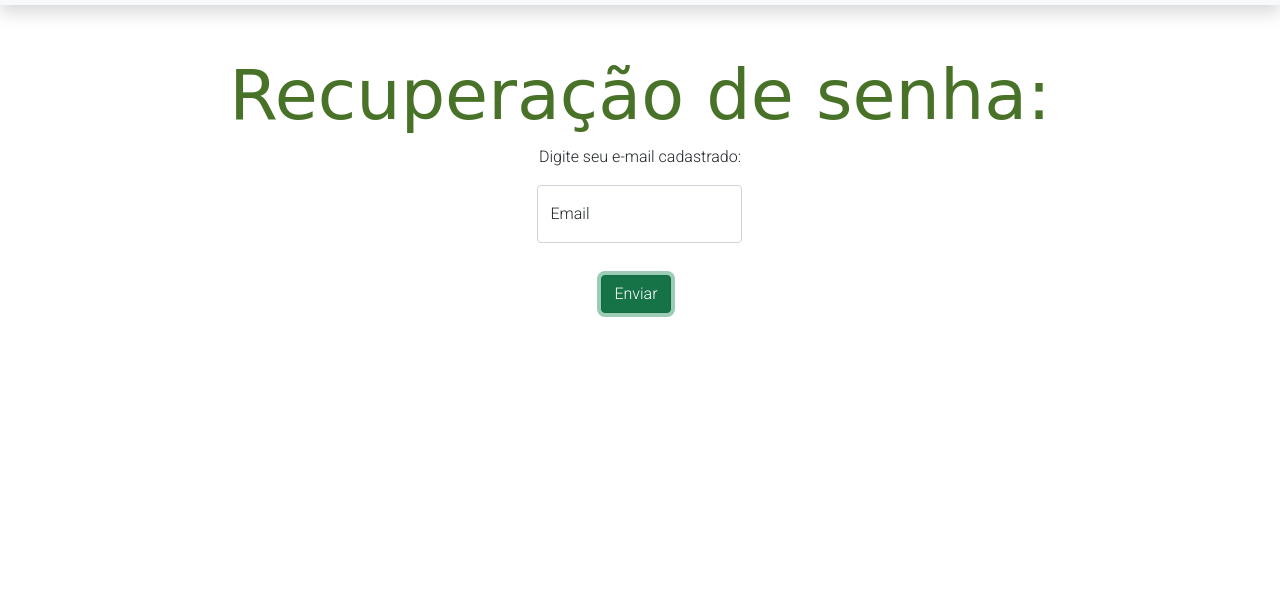
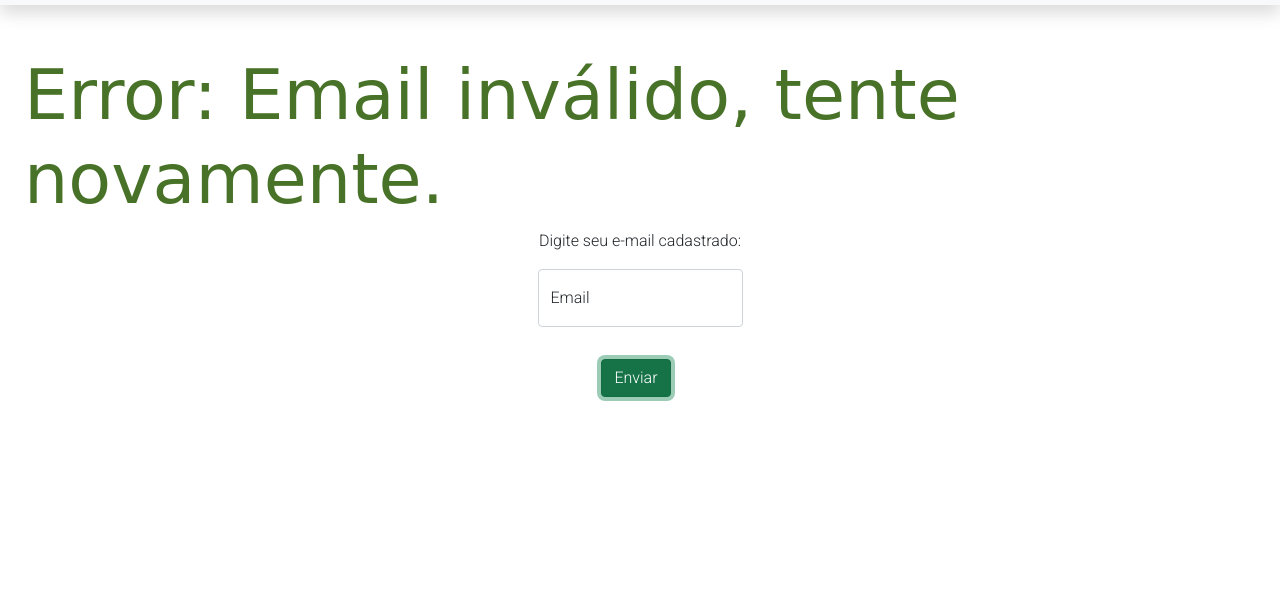
Before and after one commit to RafaelSFsoares/proviHack-time23, a website: page src/html/recuparecao-senha.html in a window 1280 px wide. Both pictures are taken after a click on the button "Enviar". Shown: the part 63-671 px from the top of the page. Drawn offline with nearby package versions, Linux system fonts and the light colour scheme; a web font is replaced by a local one.

Commit message:
FEAT: validacao de input na page recuperacao criada

```diff
--- a/src/html/recuparecao-senha.html
+++ b/src/html/recuparecao-senha.html
@@ -31,14 +31,14 @@
     <main class="d-flex justify-content-center">
         <section class="formulario">
             <form class="pt-5 mx-4 d-flex flex-column align-items-center">
-                <h1 class="titulo-recuperacao">Recuperação de senha:</h1>
+                <h1 class="titulo-recuperacao" id="titulo-recuperacao">Recuperação de senha:</h1>
                 <label class="e-mail-usuario mb-3">Digite seu e-mail cadastrado:</label>
                 <div class="form-floating mb-3">
-                    <input type="email" class="form-control mb-3 input-email" name="email" placeholder="E-mail"
+                    <input type="email" class="form-control mb-3 input-email" name="email"  id="email" placeholder="E-mail"
                         aria-describedby="emailHelp" id="floatingInput">
                     <label for="floatingInput">Email</label>
                 </div>
-                <button type="button" class="btn btn-success me-2 ">Enviar</button>
+                <button type="button" id="recupera" class="btn btn-success me-2 ">Enviar</button>
             </form>
         </section>
     </main>
@@ -49,6 +49,7 @@
     <script src="https://cdn.jsdelivr.net/npm/bootstrap@5.1.3/dist/js/bootstrap.bundle.min.js"
         integrity="sha384-ka7Sk0Gln4gmtz2MlQnikT1wXgYsOg+OMhuP+IlRH9sENBO0LRn5q+8nbTov4+1p"
         crossorigin="anonymous"></script>
+        <script src="../js/esqueceuSenha.js"></script>
 </body>
 
 </html>
--- /dev/null
+++ b/src/js/esqueceuSenha.js
@@ -0,0 +1,22 @@
+let recupera =  document.getElementById('recupera')
+let titulo =  document.getElementById('titulo-recuperacao')
+
+recupera.addEventListener('click', ()=>{
+
+    let email = document.getElementById('email').value
+
+    try {
+        if(email.indexOf('@')>0){
+            titulo.innerText = 'O email de recuperação foi enviado!'
+            setTimeout(()=>{
+                return location = "./login.html"
+            },2500)
+        }else{
+            throw new Error('Email inválido, tente novamente.')
+        }
+    } catch (error) {
+        titulo.innerText = error
+    }
+
+
+})
```
